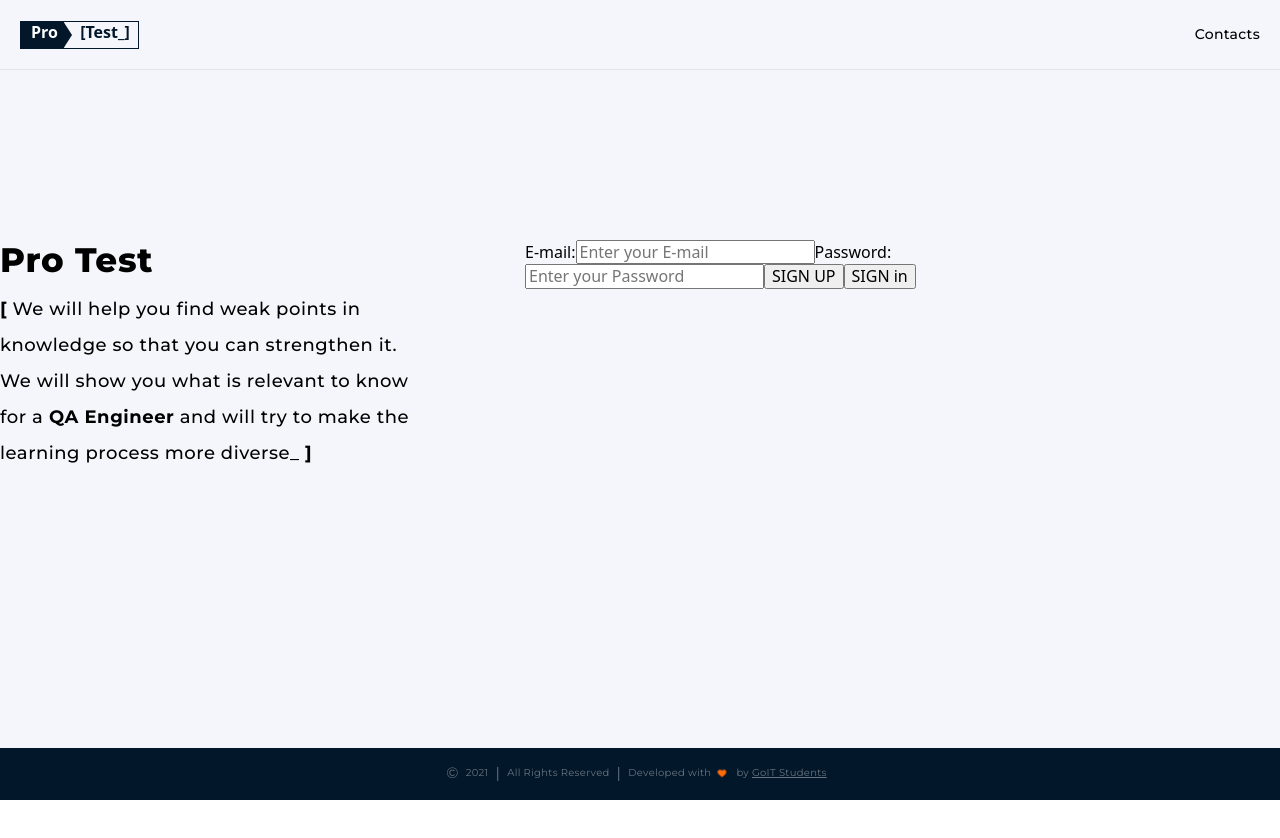
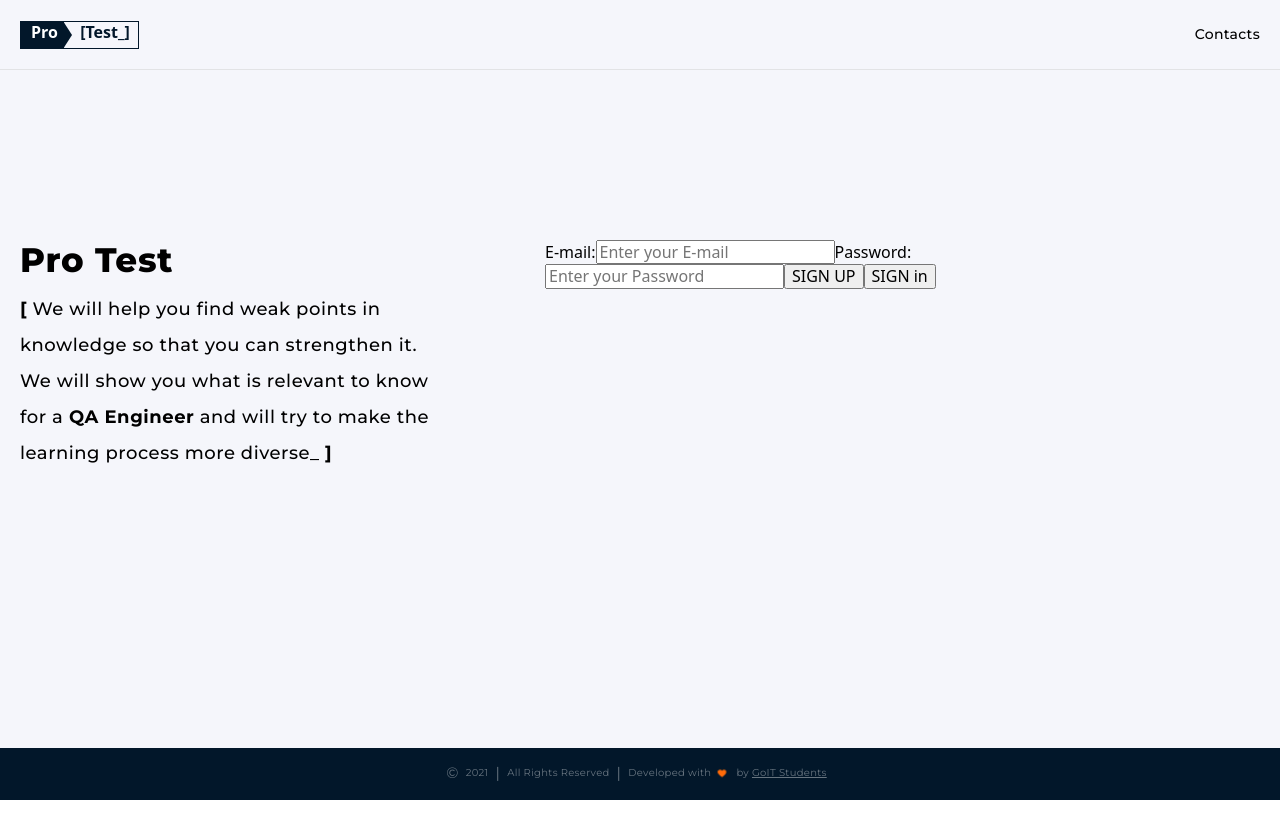
Before and after one commit to DRAKOS6666/GoIt-Test-Pro-Team11, a React (Create React App) app: page /auth in a window 1280 px wide. Shown: the top 838 px of the page. After the commit the page ends 800 px from the top, so only its background shows below. Built offline with nearby package versions, Linux system fonts and the light colour scheme.

Commit message:
fixed height app, fix footer, cleanup after merge

```diff
--- a/src/components/App.js
+++ b/src/components/App.js
@@ -37,6 +37,7 @@ function App() {
       <Header>
         <Navigation />
       </Header>
+      <div className="main-content">
         <Suspense fallback={<Loader />}>
           <Switch>
             <PrivateRoute
@@ -73,6 +74,7 @@ function App() {
           </Switch>
           <Footer />
         </Suspense>
+      </div>
       <ToastContainer autoClose={3700} position="top-center" />
     </div>
     // )
--- a/src/components/index.css
+++ b/src/components/index.css
@@ -8,6 +8,11 @@
   --footer-text-color: rgba(255, 255, 255, 0.4);
   --form-field-text-color: #bbbbbb;
   --main-font: Montserrat, sans-serif;
+}
+#root,
+html,
+body {
+  height: 100%;
 }
 
 h1,
@@ -23,12 +28,15 @@ p {
 
 .wrapper {
   text-align: center;
-  /* padding: 20px; */
   padding-top: 0;
   height: 100%;
   background-color: var(--primary-bg-color);
   margin: 0 auto;
   max-width: 1280px;
+}
+
+.main-content {
+  padding: 0 20px;
 }
 
 @media screen and (max-width: 767px) {
--- a/src/services/test-api.js
+++ b/src/services/test-api.js
@@ -18,4 +18,5 @@ export async function getTechResult(results) {
 
 export async function getTheoryResults(results) {
   const result = await axios.post(`/qa-test/theory-results`, results);
+  return result
 }
--- a/src/views/Footer/Footer.module.css
+++ b/src/views/Footer/Footer.module.css
@@ -3,8 +3,10 @@
   left: 0;
   bottom: 0;
   background-color: var(--footer-bg-color);
-  width: 100%;
+  width: 320px;
   padding: 10px 10px;
+  left: 50%;
+  transform: translateX(-50%);
 }
 
 .footer_wrap {
@@ -47,6 +49,7 @@
 @media screen and (min-width: 768px) and (max-width: 1279px) {
   .wrapper {
     padding: 19px 0 19px 0;
+    width: 768px;
   }
   .footer_wrap {
     font-size: 12px;
@@ -59,5 +62,6 @@
 @media screen and (min-width: 1280px) {
   .wrapper {
     padding: 19px 0 19px 0;
+    width: 1280px;
   }
 }
```
Lines whose indentation alone changed are shown as unchanged.
